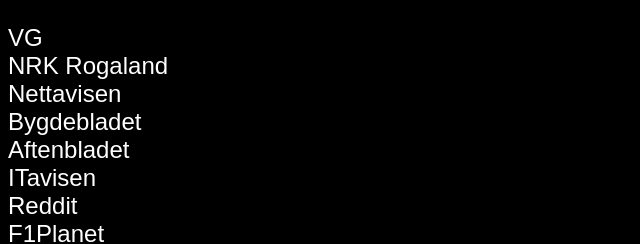
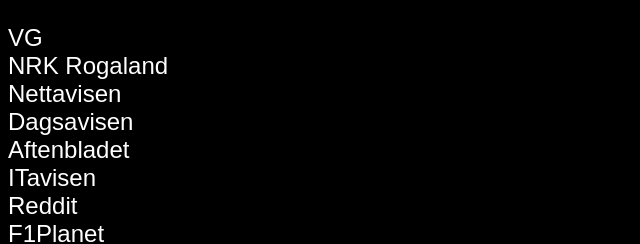
Before and after one commit to Bengelsen/Bengelsen.github.io, a plain HTML site: page index.htm in a window 1280 px wide. Shown: the top 244 px of the page, 0-640 px from the left. Drawn offline with Linux system fonts and the light colour scheme.

Commit message:
Update index.htm
Lagt til dagsavisen

```diff
--- a/index.htm
+++ b/index.htm
@@ -16,7 +16,7 @@
 <a href="http://www.vg.no/">VG</a><br>
 <a href="http://www.nrk.no/rogaland/">NRK Rogaland</a><br>
 <a href="http://www.nettavisen.no/">Nettavisen</a><br>
-<a href="http://www.bygdebladet.no/">Bygdebladet</a><br>
+<a href="http://www.dagsavisen.no/">Dagsavisen</a><br>
 <a href="http://www.aftenbladet.no/">Aftenbladet</a><br>
 <a href="https://itavisen.no/">ITavisen</a><br>
 <a href="http://www.reddit.com/top/">Reddit</a><br>
```
